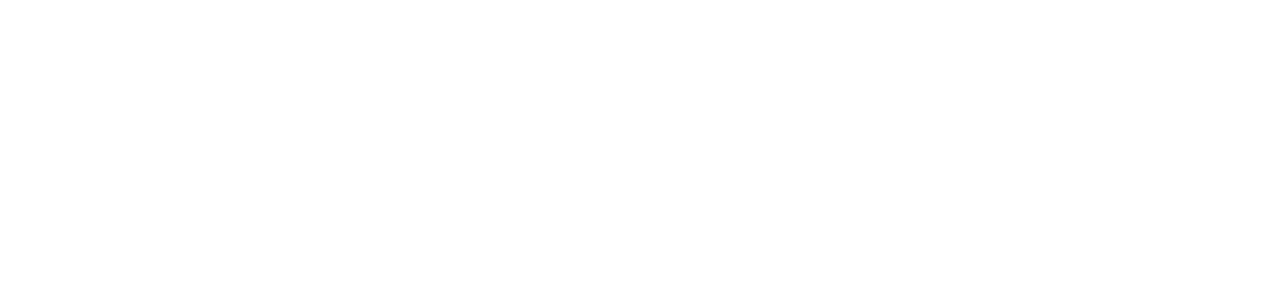
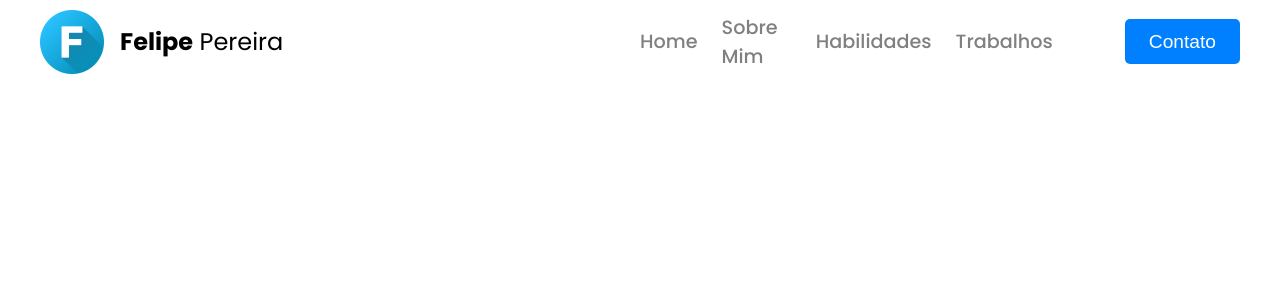
Before and after one commit to felipeaps46/Portifolio, a React (Vite) app in the folder Portifolio/: page / in a window 1280 px wide. Before the commit this address had no page. Shown: the top 300 px of the page. Built offline with nearby package versions, Linux system fonts and the light colour scheme.

Commit message:
Implementação dos componentes: Button e NavBar

```diff
--- a/Portifolio/package.json
+++ b/Portifolio/package.json
@@ -10,6 +10,7 @@
     "preview": "vite preview"
   },
   "dependencies": {
+    "@fontsource/poppins": "^5.1.1",
     "react": "^18.3.1",
     "react-dom": "^18.3.1",
     "react-router-dom": "^7.1.5",
--- /dev/null
+++ b/Portifolio/src/components/Button/index.tsx
@@ -0,0 +1,14 @@
+import { ButtonType } from "../../types/ButtonType"
+import styles from "./styles.module.scss"
+
+const Button: React.FC<ButtonType> = (props: ButtonType) => {
+    return (
+        <>
+            <button className={styles.btn} onClick={props.onBtnClick}>
+                {props.label}
+            </button>
+        </>
+    )
+}
+
+export default Button
--- /dev/null
+++ b/Portifolio/src/components/Button/styles.module.scss
@@ -0,0 +1,10 @@
+.btn{
+    text-decoration: none;
+    padding: 0.7rem 1.5rem;
+    background-color: #0080FF;
+    color: white;
+    border: none;
+    border-radius: 5px;
+    font-size: 1.2rem;
+    cursor: pointer;
+}
--- a/Portifolio/src/components/NavBar/index.tsx
+++ b/Portifolio/src/components/NavBar/index.tsx
@@ -0,0 +1,27 @@
+import styles from "./styles.module.scss"
+import icone from "../../imgs/icone.png"
+
+import Button from "../Button"
+
+export default function NavBar() {
+    return (
+        <>
+            <div className={styles.main}>
+                <div className={styles.menuEsquerda}>
+                    <img src={icone} alt="icone" className={styles.icone} />
+                    <h1 className={styles.nameTitle}><span style={{fontWeight: "bold"}}>Felipe</span> Pereira</h1>
+                </div>
+                <div className={styles.menuDireita}>
+                    <a href="" className={styles.linkText}>Home</a>
+                    <a href="" className={styles.linkText}>Sobre Mim</a>
+                    <a href="" className={styles.linkText}>Habilidades</a>
+                    <a href="" className={styles.linkText}>Trabalhos</a>
+
+                    <div className={styles.btnContainer}>
+                        <Button label="Contato" onBtnClick={() => console.log("voce clicou aqui")} />
+                    </div>
+                </div>
+            </div>
+        </>
+    )
+}
--- /dev/null
+++ b/Portifolio/src/components/NavBar/styles.module.scss
@@ -0,0 +1,54 @@
+.main {
+    display: flex;
+    flex-direction: row;
+    padding: 0rem 2rem;
+
+    .menuEsquerda {
+        width: 50%;
+        justify-content: flex-start;
+        align-items: center;
+        display: flex;
+        flex-direction: row;
+
+        .icone{
+            width: 4rem;
+            margin-right: 1rem;
+        }
+
+        .nameTitle{
+            font-weight: lighter;
+            font-size: 1.5rem;
+        }
+
+
+    }
+
+    .menuDireita {
+        width: 50%;
+        display: flex;
+        flex-direction: row;
+        justify-content: flex-end;
+        align-items: center;
+        gap: 1.5rem;
+
+        .linkText{
+            text-decoration: none;
+            color: grey;
+            font-size: 1.2rem;
+            transition: 0.2s ease;
+            font-weight: 500;
+
+            &:hover{
+                color: #0080FF;
+                transition: 0.2s ;
+            }
+
+        }
+
+        .btnContainer {
+            align-items: center;
+            justify-content: center;
+            margin-left: 3rem;
+        }
+    }
+}
--- /dev/null
+++ b/Portifolio/src/index.css
@@ -0,0 +1,5 @@
+@import url('https://fonts.googleapis.com/css2?family=Poppins:wght@400;500;600;700&display=swap');
+
+body {
+    font-family: 'Poppins', sans-serif;
+  }
--- a/Portifolio/src/main.tsx
+++ b/Portifolio/src/main.tsx
@@ -1,6 +1,8 @@
 import { StrictMode } from 'react'
 import { createRoot } from 'react-dom/client'
 import App from './routes/AppRoutes.tsx'
+
+import "./index.css";
 
 createRoot(document.getElementById('root')!).render(
   <StrictMode>
--- a/Portifolio/src/pages/Home.tsx
+++ b/Portifolio/src/pages/Home.tsx
@@ -1,9 +1,13 @@
 import styles from "../styles/home.module.scss"
 
-export default function Home (){
-    return(
+import NavBar from "../components/NavBar"
+
+export default function Home() {
+    return (
         <>
-
+            <div className={styles.main}>
+                <NavBar></NavBar>
+            </div>
         </>
     )
 }
--- a/Portifolio/src/routes/AppRoutes.tsx
+++ b/Portifolio/src/routes/AppRoutes.tsx
@@ -9,7 +9,7 @@
     <>
       <Router>
         <Routes>
-          <Route path='/home' element={<Home />}/>
+          <Route path='/' element={<Home />}/>
 
         </Routes>
       </Router>
--- /dev/null
+++ b/Portifolio/src/types/ButtonType.ts
@@ -0,0 +1,4 @@
+export interface ButtonType{
+    label: string
+    onBtnClick?: () => void
+}
```
Also changed, not shown: Portifolio/src/imgs/icone.png (added), 1 other file (tests, documents, lock files or other folders).
